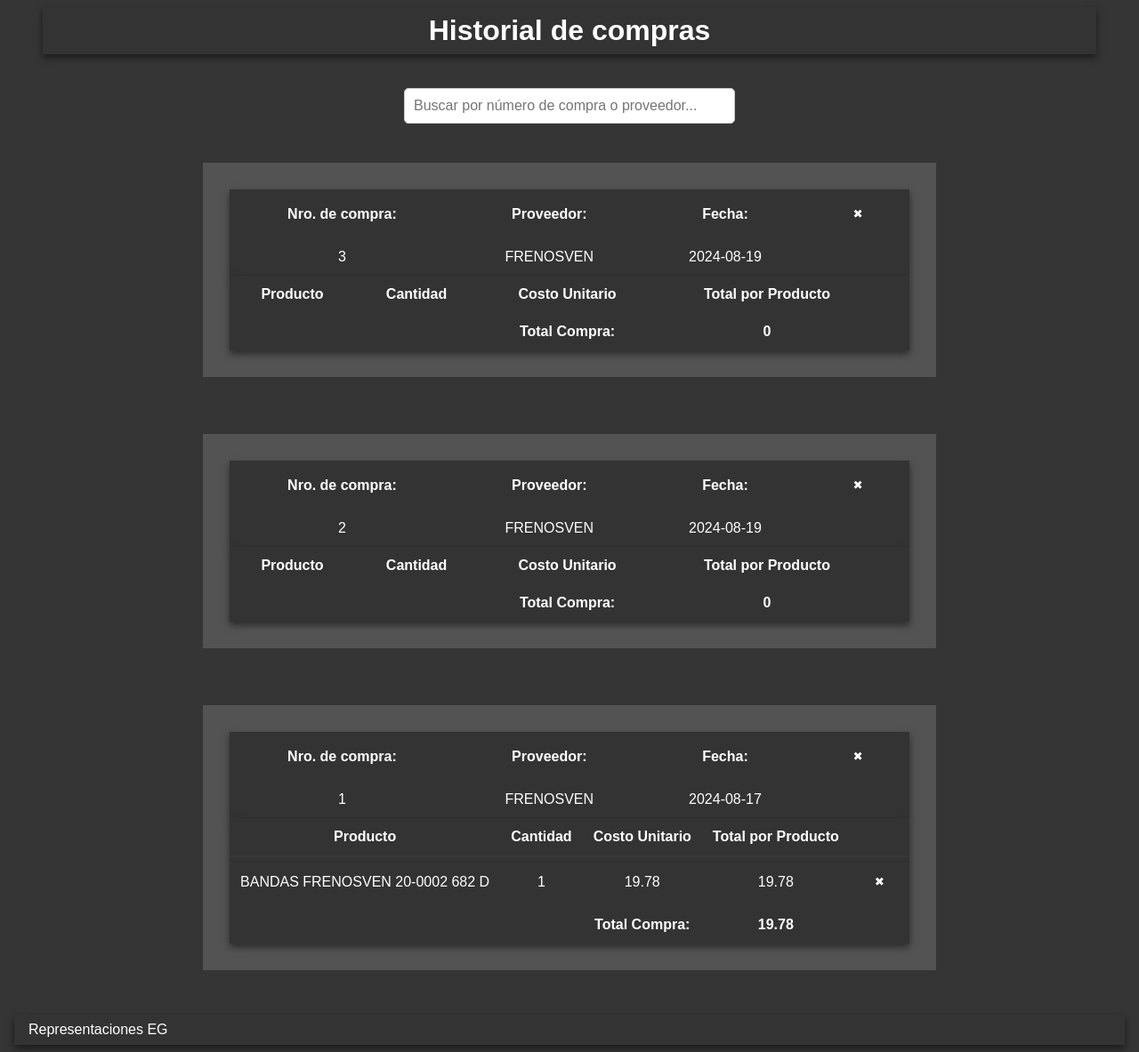
After one commit to adrianescalona228/interfaz-web, a Flask app: page /historial_compras/historial_compras in a window 1280 px wide. The commit adds this page. Shown: the whole page at 89% size. Run offline with Flask 3, Linux system fonts and the light colour scheme; data comes from the database, SQL or seed files in the repository; both versions use the stored data as it was after the commit; some libraries are stand-ins or nearby versions.

Commit message:
Ya termine con la logica de compras, falta agregar un producto nuevo, pero lo hago luego, voy a hacer la logica de clientes

```diff
--- a/routes/compras/compras.py
+++ b/routes/compras/compras.py
@@ -2,10 +2,12 @@
 from flask import Blueprint, render_template
 from .subfunciones.agregar_nuevo_producto import agregar_nuevo_producto_bp
 from .subfunciones.comprar_stock import comprar_stock_bp
+from .subfunciones.historial_compras import historial_compras_bp
 
 compras_bp = Blueprint('compras', __name__)
 compras_bp.register_blueprint(agregar_nuevo_producto_bp, url_prefix='/agregar_stock')
 compras_bp.register_blueprint(comprar_stock_bp, url_prefix='/comprar_stock')
+compras_bp.register_blueprint(historial_compras_bp, url_prefix='/historial_compras')
 
 @compras_bp.route('/compras')
 def compras():
--- /dev/null
+++ b/routes/compras/subfunciones/historial_compras.py
@@ -0,0 +1,101 @@
+# routes/compras/historial_compras.py
+from flask import Blueprint, render_template, request, jsonify, redirect, url_for, flash
+from ...database import get_db
+
+historial_compras_bp = Blueprint('historial_compras', __name__)
+
+@historial_compras_bp.route('/historial_compras')
+def historial_compras():
+    db = get_db()
+
+    # Consulta para obtener todas las compras
+    cursor = db.execute('SELECT c.id AS compra_id, c.numero_compra, c.fecha, p.nombre AS proveedor FROM Compras c JOIN Proveedores p ON c.proveedor_id = p.id ORDER BY c.numero_compra')
+    compras = cursor.fetchall()
+
+    # Consulta para obtener los productos de cada compra
+    cursor.execute('SELECT cp.compra_id, cp.producto_id, i.PRODUCTO AS producto, cp.cantidad, cp.costo FROM Productos_compras cp JOIN Inventario i ON cp.producto_id = i.id')
+    productos = cursor.fetchall()
+
+    # Crear un diccionario para agrupar productos por compra
+    productos_por_compra = {}
+    for producto in productos:
+        compra_id = producto['compra_id']
+        if compra_id not in productos_por_compra:
+            productos_por_compra[compra_id] = []
+        productos_por_compra[compra_id].append({
+            'producto_id': producto['producto_id'],
+            'producto': producto['producto'],
+            'cantidad': producto['cantidad'],
+            'costo': producto['costo']
+        })
+
+    # Lista para almacenar las compras agrupadas
+    compras_agrupadas = []
+
+    for compra in compras:
+        compra_id = compra['compra_id']
+        productos = productos_por_compra.get(compra_id, [])
+
+        # Calcular el total de la compra
+        total_compra = sum(float(p['cantidad']) * float(p['costo']) for p in productos)
+
+        compras_agrupadas.append({
+            'numero_compra': compra['numero_compra'],
+            'proveedor': compra['proveedor'],
+            'fecha': compra['fecha'],
+            'productos': productos,
+            'total_compra': total_compra
+        })
+
+    return render_template('/compras/historial_compras.html', compras=compras_agrupadas)
+
+@historial_compras_bp.route('/eliminar_compra/<int:numero_compra>', methods=['POST'])
+def eliminar_venta(numero_compra):
+    db = get_db()
+    cursor = db.cursor()
+
+    # Verificar si la compra existe en la tabla Compras
+    cursor.execute('SELECT * FROM Compras WHERE numero_compra = ?', (numero_compra,))
+    compra = cursor.fetchone()
+
+    if compra:
+        # Eliminar los productos asociados a la compra
+        cursor.execute('DELETE FROM Productos_Compras WHERE compra_id = ?', (compra['id'],))
+        db.commit()  # Hacer commit después de eliminar los productos
+
+        # Eliminar la compra
+        cursor.execute('DELETE FROM Compras WHERE numero_compra = ?', (numero_compra,))
+        db.commit()  # Hacer commit después de eliminar la compra
+
+        flash('Compra y productos asociados eliminados correctamente', 'success')
+    else:
+        flash('La compra no existe', 'error')
+
+    cursor.close()  # Cerrar el cursor después de la operación
+
+    return '', 200
+
+@historial_compras_bp.route('/eliminar_producto/<int:compra_id>/<int:producto_id>', methods=['POST'])
+def eliminar_producto(compra_id, producto_id):
+    db = get_db()
+    cursor = db.cursor()
+
+    # Obtener el costo del producto antes de eliminarlo
+    cursor.execute('SELECT cantidad, costo FROM Productos_Compras WHERE compra_id = ? AND producto_id = ?', (compra_id, producto_id))
+    producto = cursor.fetchone()
+
+    if producto:
+        # Eliminar el producto de Productos_Compras
+        cursor.execute('DELETE FROM Productos_Compras WHERE compra_id = ? AND producto_id = ?', (compra_id, producto_id))
+
+        # Restar el costo del producto al total de la compra en la tabla Compras
+        total_restar = float(producto['cantidad']) * float(producto['costo'])
+        cursor.execute('UPDATE Compras SET total_compra = total_compra - ? WHERE id = ?', (total_restar, compra_id))
+
+        db.commit()  # Hacer commit para guardar los cambios
+        flash('Producto eliminado y total actualizado correctamente.', 'success')
+    else:
+        flash('El producto no existe en esta compra.', 'error')
+
+    cursor.close()
+    return '', 200
--- a/routes/ventas/subfunciones/nueva_venta.py
+++ b/routes/ventas/subfunciones/nueva_venta.py
@@ -139,12 +139,12 @@ def reset():
     db = get_db()
     cursor = db.cursor()
 
-    monto = 28
+    monto = 15
     id = 1
     cursor.execute('UPDATE Deudas SET monto_total = ? WHERE cliente_id = ?', (monto, id))
 
-    numero_venta = 1
-    cursor.execute('DELETE FROM Facturas WHERE numero_venta = ?', (numero_venta,))
+    # numero_venta = 1
+    # cursor.execute('DELETE FROM Facturas WHERE numero_venta = ?', (numero_venta,))
 
     db.commit()
     db.close()
--- a/static/css/global/style.css
+++ b/static/css/global/style.css
@@ -6,6 +6,7 @@
 @import url('/static/css/sections/ventas/formulario_ventas.css');
 @import url('/static/css/sections/ventas/historial_ventas.css');
 @import url('/static/css/sections/compras/comprar_stock.css');
+@import url('/static/css/sections/compras/historial_compras.css');
 
 /* Reset de estilos para normalizar el diseño */
 * {
--- /dev/null
+++ b/static/css/sections/compras/historial_compras.css
@@ -0,0 +1,35 @@
+#buscador {
+    width: 30%;
+    padding: 10px;
+    margin-top: 20px;
+    font-size: 16px;
+    border: 1px solid #ccc;
+    border-radius: 5px;
+}
+
+.contenedor-compras {
+    display: flex;
+    flex-wrap: wrap; /* Permite que los elementos se envuelvan a la siguiente línea si no caben */
+    flex-direction: column;
+    justify-content: space-between; /* Distribuye los elementos con espacio entre ellos */
+
+  }
+
+.contenedor {
+    flex: 1;
+    margin: 2rem;
+    border: 30px solid rgba(255, 255, 255, 0.15);
+
+}
+
+.info-compra {
+    border-bottom: 2px solid rgba(255, 255, 255, 0.15);
+}
+
+.info-productos-body {
+    border-top: 2px solid rgba(255, 255, 255, 0.02);
+}
+
+.total-venta-row {
+    border-top: 1px solid rgba(255, 255, 255, 0.15);
+}
--- /dev/null
+++ b/static/js/compras/historial_compras.js
@@ -0,0 +1,70 @@
+document.getElementById('buscador').addEventListener('input', function () {
+    let filtro = this.value.toLowerCase();
+    let contenedoresCompras = document.querySelectorAll('.contenedor');
+
+    contenedoresCompras.forEach(function (contenedor) {
+        let numeroVenta = contenedor.querySelector('tbody td:nth-child(1)').textContent.toLowerCase();
+        let nombreProveedor = contenedor.querySelector('tbody td:nth-child(2)').textContent.toLowerCase();
+
+        if (numeroVenta.includes(filtro) || nombreProveedor.includes(filtro)) {
+            contenedor.style.display = '';
+        } else {
+            contenedor.style.display = 'none';
+        }
+    });
+});
+document.querySelectorAll('.eliminar-compra').forEach(button => {
+    button.addEventListener('click', function() {
+        const compraId = this.getAttribute('data-compra-id');
+        eliminarCompra(this, compraId);  // Pasar 'this' como referencia
+    });
+});
+
+function eliminarCompra(button, compraId) {
+    // Enviar solicitud al backend para eliminar la compra
+    fetch(`/historial_compras/eliminar_compra/${compraId}`, {
+        method: 'POST',
+        headers: {
+            'Content-Type': 'application/x-www-form-urlencoded',
+        },
+        body: '_method=DELETE'
+    })
+    .then(response => {
+        if (response.ok) {
+            // Usar la referencia pasada para eliminar la compra del DOM
+            button.closest('.contenedor').remove();
+            alert('Compra eliminada correctamente.');
+        } else {
+            alert('Hubo un error al eliminar la compra.');
+        }
+    });
+}
+
+
+document.querySelectorAll('.eliminar-producto').forEach(button => {
+    button.addEventListener('click', function() {
+        const compraId = this.getAttribute('data-compra-id');
+        const productoId = this.getAttribute('data-producto-id');
+
+        console.log('hola')
+        console.log(productoId)
+
+        // Enviar solicitud para eliminar el producto de la compra
+        fetch(`/historial_compras/eliminar_producto/${compraId}/${productoId}`, {
+            method: 'POST',
+            headers: {
+                'Content-Type': 'application/x-www-form-urlencoded',
+            },
+            body: '_method=DELETE'
+        })
+        .then(response => {
+            if (response.ok) {
+                // Eliminar el producto del DOM
+                this.closest('tr').remove();
+                alert('Producto eliminado correctamente.');
+            } else {
+                alert('Hubo un error al eliminar el producto.');
+            }
+        });
+    });
+});
--- a/templates/compras/comprar_stock.html
+++ b/templates/compras/comprar_stock.html
@@ -23,14 +23,14 @@
                 <input type="text" id="proveedor" name="proveedor" required><br>
 
                 <label for="numero_factura">Nro. de factura:</label>
-                <input type="text" id="numero_factura" name="numero_factura" required><br>
+                <input type="text" id="numero_compra" name="numero_factura" required><br>
 
                 <label for="fecha">Fecha:</label>
                 <input type="date" id="fecha" name="fecha" required><br>
 
                 <div class="botones-container">
                     <button type="button" id="vaciar_carrito">Vaciar Carrito</button>
-                    <input type="submit" id="procesar_venta" value="Registrar Comp" formnovalidate>
+                    <input type="submit" id="procesar_compra" value="Registrar Comp" formnovalidate>
                 </div>
             </form>
             <div class="carrito-derecha">
--- a/templates/compras/compras.html
+++ b/templates/compras/compras.html
@@ -12,11 +12,14 @@
     </header>
     <main>
         <div class="tarjetas">
-            <a href="{{ url_for('compras.agregar_nuevo_producto.agregar_nuevo_producto') }}" class="tarjeta compras">
+            <a href="{{ url_for('compras.agregar_nuevo_producto.agregar_nuevo_producto') }}" class="tarjeta compras" style="display: none;">
                 <h2>Nuevo producto</h2>
             </a>
             <a href="{{ url_for('compras.comprar_stock.comprar_stock') }}" class="tarjeta compras">
                 <h2>Comprar</h2>
+            </a>
+            <a href="{{ url_for('compras.historial_compras.historial_compras') }}" class="tarjeta compras">
+                <h2>historial compras</h2>
             </a>
         </div>
     </main>
--- /dev/null
+++ b/templates/compras/historial_compras.html
@@ -0,0 +1,81 @@
+<!DOCTYPE html>
+<html lang="en">
+<head>
+    <meta charset="UTF-8">
+    <meta name="viewport" content="width=device-width, initial-scale=1.0">
+    <script src="https://code.jquery.com/jquery-3.6.0.min.js"></script>
+    <link rel="stylesheet" href="//code.jquery.com/ui/1.12.1/themes/base/jquery-ui.css">
+    <script src="https://code.jquery.com/ui/1.12.1/jquery-ui.js"></script>
+    <link rel="stylesheet" href="/static/css/global/style.css">
+    <title>Historial de compras</title>
+</head>
+<body>
+    <header>
+        <h1>Historial de compras</h1>
+    </header>
+    <main>
+        <input type="text" id="buscador" placeholder="Buscar por número de compra o proveedor...">
+        <div class="contenedor-compras">
+            {% for compra in compras | reverse %}
+            <section class="contenedor">
+                <table class="info-proveedor">
+                    <thead>
+                        <tr>
+                            <th><strong>Nro. de compra:</strong></th>
+                            <th><strong>Proveedor:</strong></th>
+                            <th><strong>Fecha:</strong></th>
+                            <th><button class="eliminar-compra" title="Eliminar Compra" data-compra-id="{{ compra.numero_compra }}">&#x2716;</button></th>
+                        </tr>
+                    </thead>
+                    <tbody>
+                        <tr>
+                            <td>{{ compra.numero_compra }}</td>
+                            <td>{{ compra.proveedor }}</td>
+                            <td>{{ compra.fecha }}</td>
+                            <td></td>
+                        </tr>
+                    </tbody>
+                </table>
+                <table class="info-productos">
+                    <thead>
+                        <tr class="info-productos-head">
+                            <th>Producto</th>
+                            <th>Cantidad</th>
+                            <th>Costo Unitario</th>
+                            <th>Total por Producto</th>
+                            <th></th>
+                        </tr>
+                    </thead>
+                    <tbody>
+                        {% for producto in compra.productos %}
+                        <tr class="info-productos-body">
+                            <td>{{ producto.producto }}</td>
+                            <td>{{ producto.cantidad }}</td>
+                            <td>{{ producto.costo }}</td>
+                            <td>{{ producto.cantidad * producto.costo }}</td>
+                            <td>
+                                <button class="eliminar-producto" title="Eliminar Producto" data-compra-id="{{ compra.numero_compra }}" data-producto-id="{{ producto.producto_id }}">&#x2716;</button>
+                            </td>
+                        </tr>
+                        {% endfor %}
+                    </tbody>
+                    <tfoot>
+                        <tr class="total-compra-row">
+                            <td></td>
+                            <td></td>
+                            <td><strong>Total Compra:</strong></td>
+                            <td><strong>{{ compra.total_compra }}</strong></td>
+                            <td></td>
+                        </tr>
+                    </tfoot>
+                </table>
+            </section>
+            {% endfor %}
+        </div>
+    </main>
+    <footer>
+        <span>Representaciones EG</span>
+    </footer>
+    <script src="{{ url_for('static', filename='js/compras/historial_compras.js') }}"></script>
+</body>
+</html>
```
Also changed, not shown: routes/compras/subfunciones/comprar_stock.py (+89 -46 lines), static/js/compras/comprar_stock.js (+42 -19 lines), DATABASE/inventory.db.
